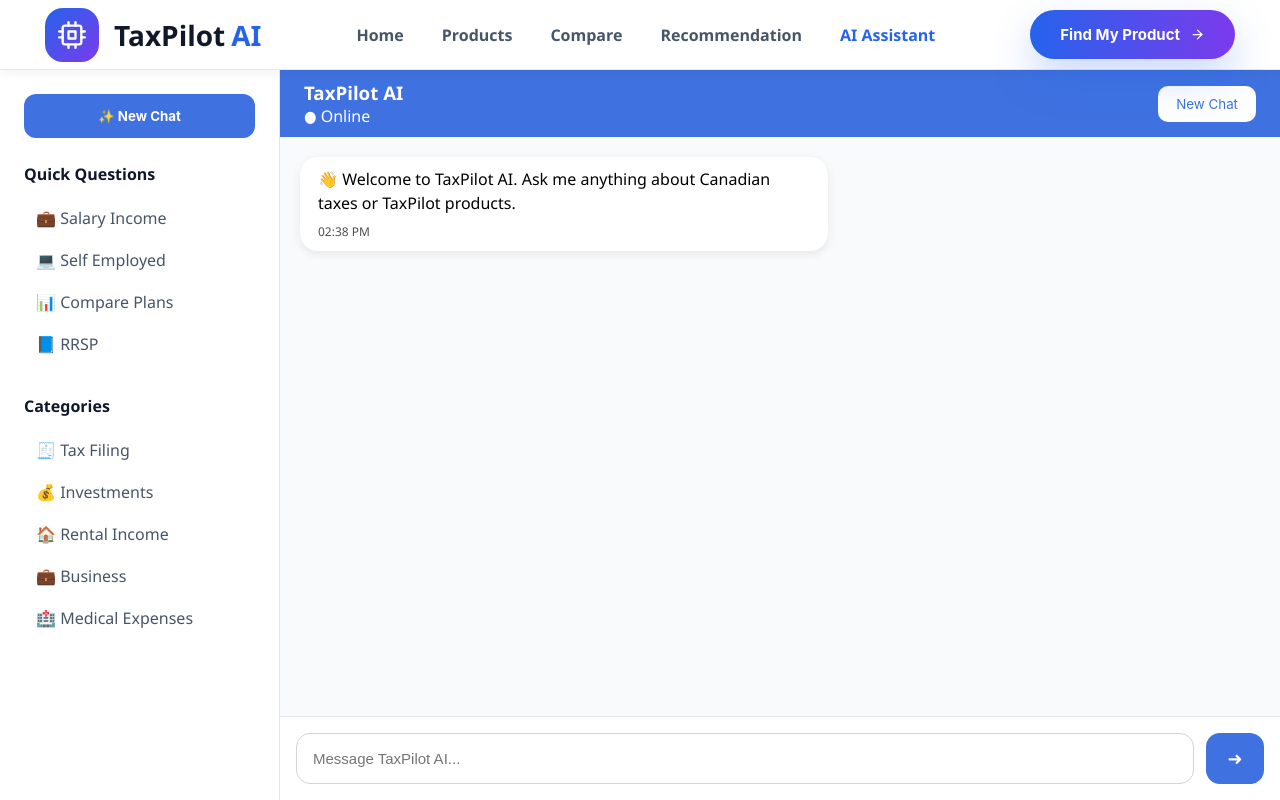
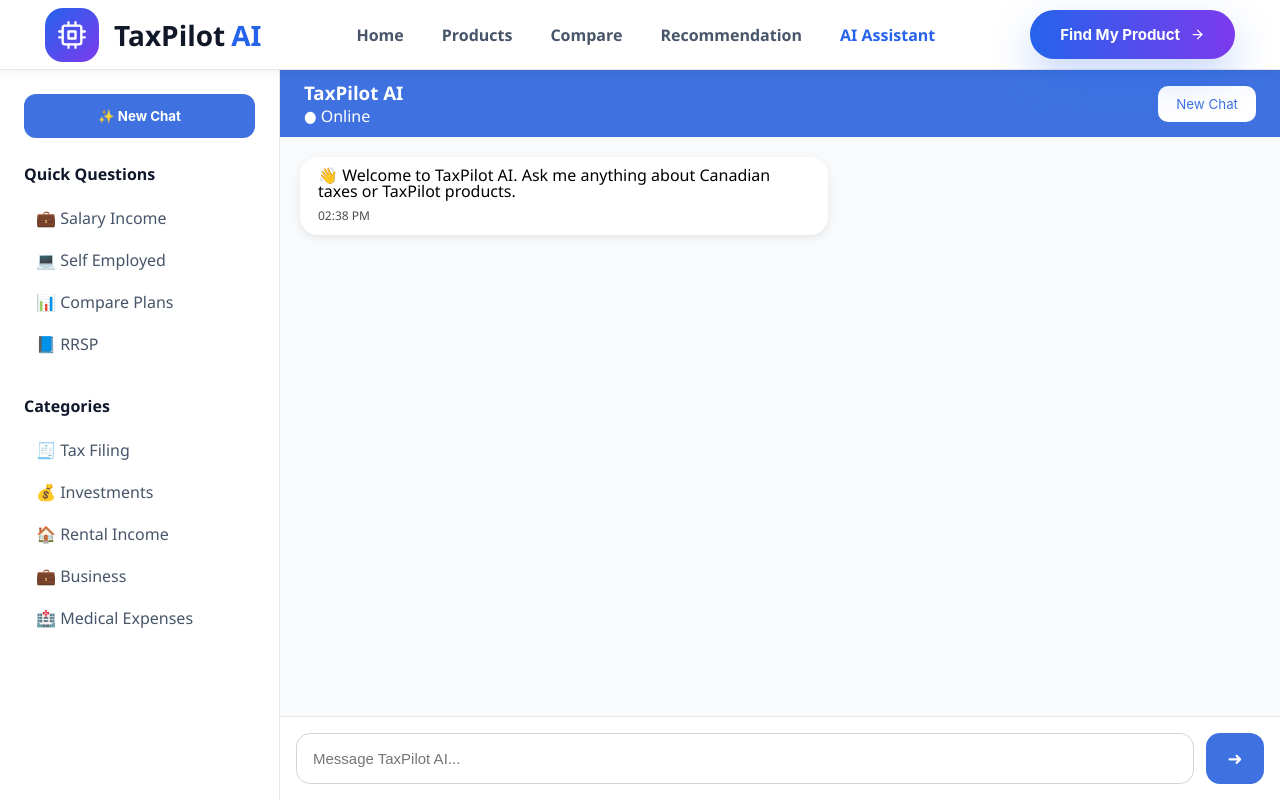
Before and after one commit to muzammil0553-dot/taxpilot-ai, a React (Vite) app: page /assistant in a window 1280 px wide. Built offline with nearby package versions, Linux system fonts and the light colour scheme.

Commit message:
Fix Assistant page message formatting

```diff
--- a/src/pages/Assistant/AssistantPage.css
+++ b/src/pages/Assistant/AssistantPage.css
@@ -138,7 +138,7 @@
 }
 .message-text{
     white-space:pre-wrap;
-    line-height:1.5;
+    line-height:1;
 }
 
 /* ===========================
```
